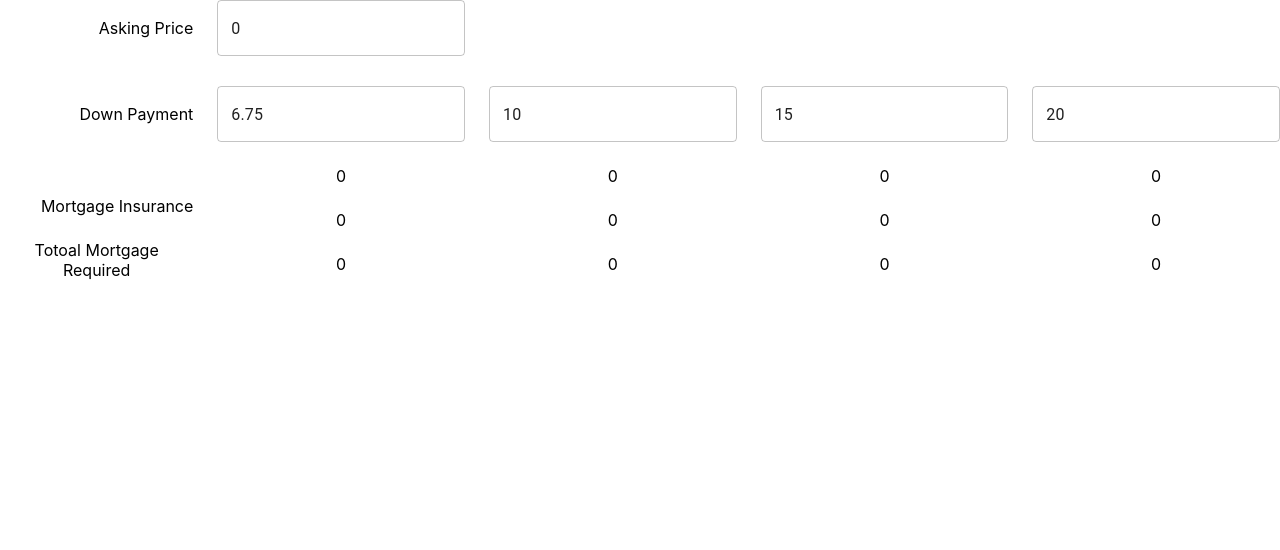
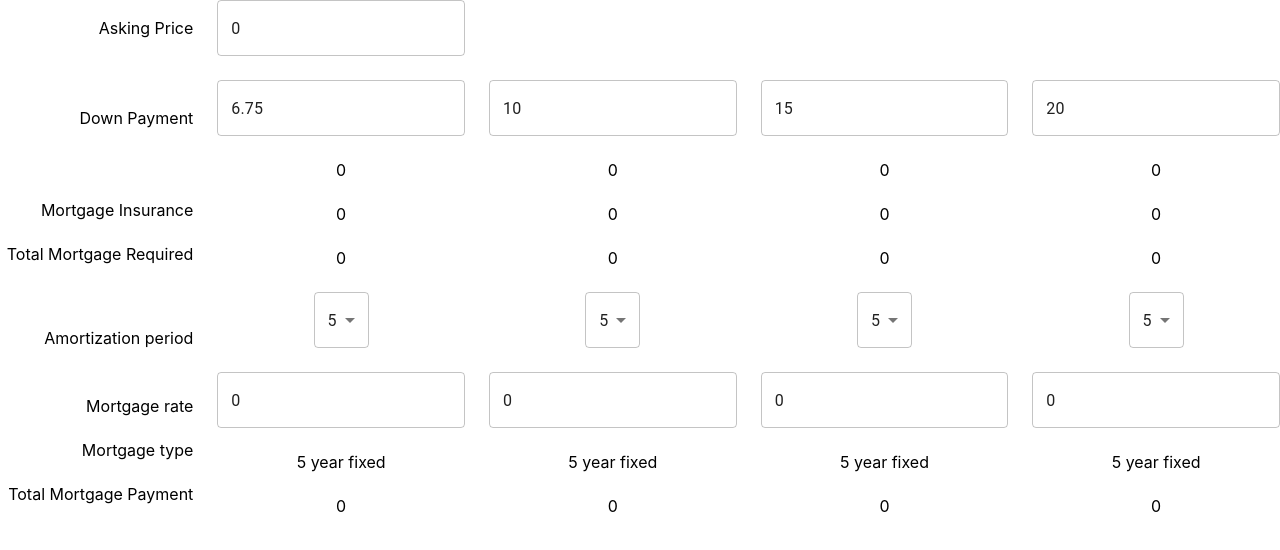
Before and after one commit to abhidevmumbai/react-calc, a React (Create React App) app: page / in a window 1280 px wide. Shown: the top 550 px of the page. Built offline with nearby package versions, Linux system fonts and the light colour scheme.

Commit message:
Added requiredMortgagePayment component(partial)

```diff
--- /dev/null
+++ b/src/components/MortgagePayment/MortgagePayment.tsx
@@ -0,0 +1,75 @@
+import {
+  Grid,
+  MenuItem,
+  Select,
+  SelectChangeEvent,
+  TextField,
+} from "@mui/material";
+import React, { ChangeEvent, useEffect, useState } from "react";
+
+interface MortgagePaymentProps {
+  amortizationPeriods: number[];
+  totalMortgage: number;
+}
+
+function MortgagePayment(props: MortgagePaymentProps) {
+  const { amortizationPeriods, totalMortgage } = props;
+  const [amortizationPeriod, setAmortizationPeriod] = useState(
+    amortizationPeriods[0]
+  );
+  const [mortgageRate, setMortgageRate] = useState(0);
+  const [mortgagePayment, setMortgagePayment] = useState(0);
+
+  useEffect(() => {
+    setMortgagePayment(
+      getMortgagePayment(totalMortgage, amortizationPeriod, mortgageRate)
+    );
+  }, [totalMortgage, amortizationPeriod, mortgageRate]);
+
+  const handleAmortizationPeriodChnage = (event: SelectChangeEvent<any>) => {
+    setAmortizationPeriod(event.target.value);
+  };
+
+  const handleMortgageRateChange = (event: ChangeEvent<any>) => {
+    setMortgageRate(event.target.value);
+  };
+
+  //   refer https://www.thebalance.com/calculate-mortgage-315668
+  const getMortgagePayment = (amount: number, period: number, rate: number) => {
+    const totalMonths = period * 12;
+    const perMonthPayment = (amount / period) * 12;
+    const perMonthPaymentWithInterest =
+      perMonthPayment + (perMonthPayment * rate) / 100;
+    return perMonthPaymentWithInterest;
+  };
+
+  return (
+    <Grid
+      container
+      spacing={3}
+      direction="column"
+      justifyContent="space-between"
+      alignItems="center"
+    >
+      <Grid item>
+        <Select
+          value={amortizationPeriod}
+          onChange={handleAmortizationPeriodChnage}
+        >
+          {amortizationPeriods.map((period) => (
+            <MenuItem value={period} key={period}>
+              {period}
+            </MenuItem>
+          ))}
+        </Select>
+      </Grid>
+      <Grid item>
+        <TextField value={mortgageRate} onChange={handleMortgageRateChange} />
+      </Grid>
+      <Grid item>5 year fixed</Grid>
+      <Grid item>{mortgagePayment}</Grid>
+    </Grid>
+  );
+}
+
+export default MortgagePayment;
--- a/src/components/RequiredMortgage/RequiredMortgage.tsx
+++ b/src/components/RequiredMortgage/RequiredMortgage.tsx
@@ -4,10 +4,12 @@ import React, { ChangeEvent, useEffect, useState } from "react";
 interface RequiredMortgageProps {
   initDownPaymentPercentage: number;
   askingPrice: number;
+  onTotalMortgageUpdate?: (totalMortgage: number) => void;
 }
 
 function RequiredMortgage(props: RequiredMortgageProps) {
-  const { initDownPaymentPercentage, askingPrice } = props;
+  const { initDownPaymentPercentage, askingPrice, onTotalMortgageUpdate } =
+    props;
   const [downPaymentPercentage, setDownPaymentPercentage] = useState(
     initDownPaymentPercentage
   );
@@ -32,9 +34,15 @@ function RequiredMortgage(props: RequiredMortgageProps) {
   }, [downPaymentAmount]);
 
   useEffect(() => {
-    setTotalMortgage(
-      getTotalMortgage(askingPrice, downPaymentAmount, mortgageInsurance)
+    const totalMortgage = getTotalMortgage(
+      askingPrice,
+      downPaymentAmount,
+      mortgageInsurance
     );
+    if (totalMortgage) {
+      setTotalMortgage(totalMortgage);
+      onTotalMortgageUpdate && onTotalMortgageUpdate(totalMortgage);
+    }
   }, [mortgageInsurance]);
 
   const handleDownPaymentPercentageChange = (event: ChangeEvent<any>) => {
--- a/src/containers/mortgage/Mortgage.tsx
+++ b/src/containers/mortgage/Mortgage.tsx
@@ -1,13 +1,20 @@
 import { Grid, TextField } from "@mui/material";
 import { ChangeEvent, useState } from "react";
+import MortgagePayment from "../../components/MortgagePayment/MortgagePayment";
 import RequiredMortgage from "../../components/RequiredMortgage/RequiredMortgage";
 
 function Mortgage() {
   const [askingPrice, setAskingPrice] = useState(0);
+  const [totalMortgageRequired, setTotalMortgageRequired] = useState(0);
   const initDownPaymentPercentages = [6.75, 10, 15, 20];
+  const amortizationPeriods = [5, 10, 15, 20, 25, 30];
 
   const handleAskingPriceChange = (event: ChangeEvent<any>) => {
     setAskingPrice(event.target.value);
+  };
+
+  const onTotalMortgageUpdate = (totalMortgage: number) => {
+    setTotalMortgageRequired(totalMortgage);
   };
 
   return (
@@ -25,6 +32,7 @@ function Mortgage() {
         <Grid item xs={10} textAlign={"left"}>
           <TextField value={askingPrice} onChange={handleAskingPriceChange} />
         </Grid>
+        {/* Row 1 */}
         <Grid item xs={2}>
           <Grid
             container
@@ -38,7 +46,7 @@ function Mortgage() {
             <Grid item></Grid>
             <Grid item></Grid>
             <Grid item>Mortgage Insurance</Grid>
-            <Grid item>Totoal Mortgage Required</Grid>
+            <Grid item>Total Mortgage Required</Grid>
           </Grid>
         </Grid>
         {initDownPaymentPercentages.map((downPaymentPercentage) => (
@@ -46,9 +54,38 @@ function Mortgage() {
             <RequiredMortgage
               initDownPaymentPercentage={downPaymentPercentage}
               askingPrice={askingPrice}
+              onTotalMortgageUpdate={onTotalMortgageUpdate}
             />
           </Grid>
         ))}
+        {/* Row 1 */}
+
+        {/* Row 2 */}
+        <Grid item xs={2}>
+          <Grid
+            container
+            spacing={3}
+            direction="column"
+            justifyContent="space-between"
+            alignItems="flex-end"
+          >
+            <Grid item></Grid>
+            <Grid item>Amortization period</Grid>
+            <Grid item></Grid>
+            <Grid item>Mortgage rate</Grid>
+            <Grid item>Mortgage type</Grid>
+            <Grid item>Total Mortgage Payment</Grid>
+          </Grid>
+        </Grid>
+        {initDownPaymentPercentages.map((_, index) => (
+          <Grid item xs={2.5} key={index}>
+            <MortgagePayment
+              amortizationPeriods={amortizationPeriods}
+              totalMortgage={totalMortgageRequired}
+            />
+          </Grid>
+        ))}
+        {/* Row 2 */}
       </Grid>
     </div>
   );
```
